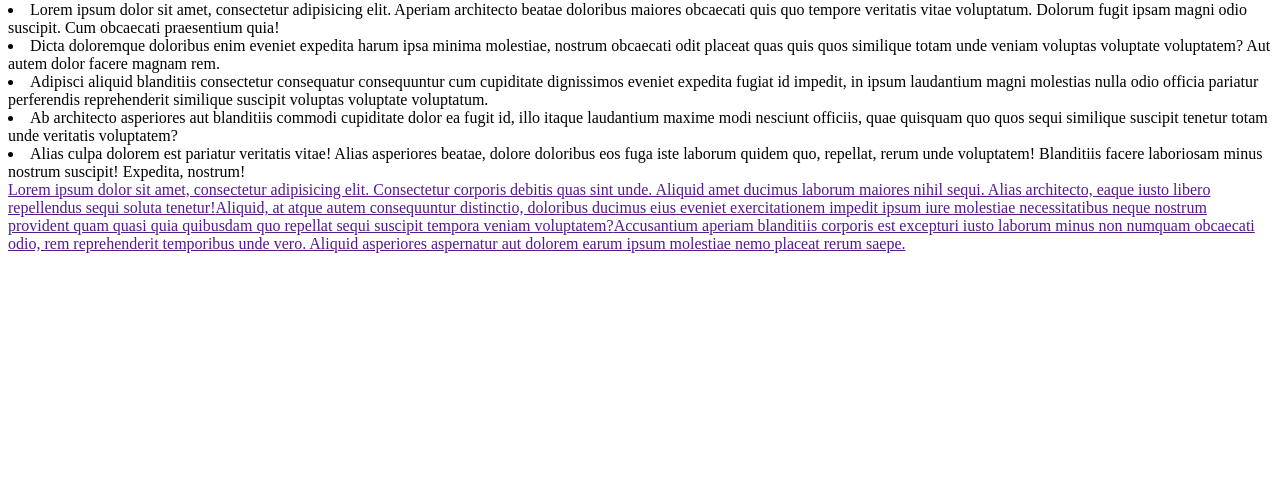
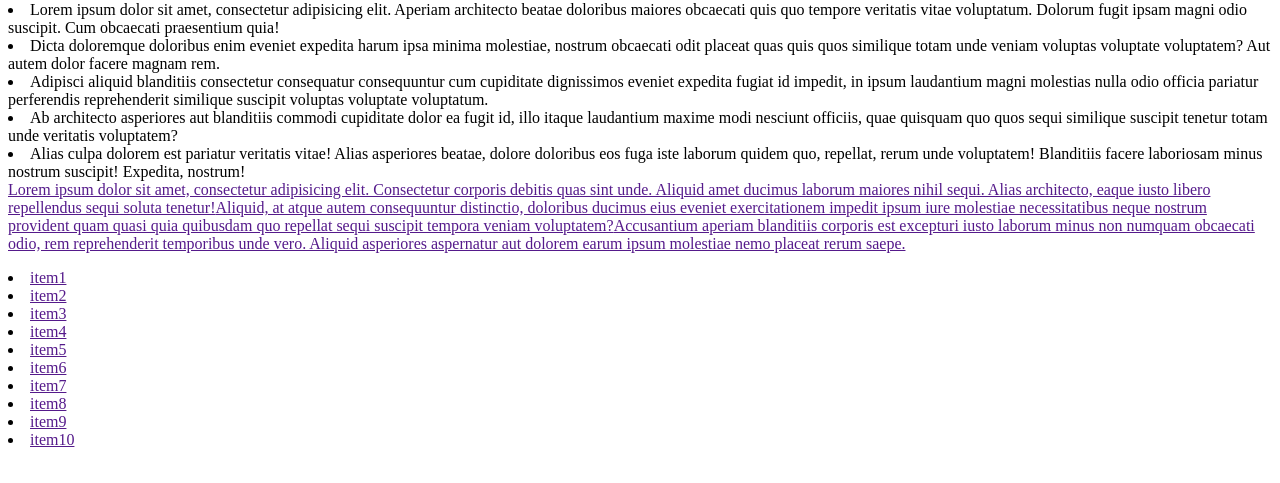
Before and after one commit to IsakjanovR/Av_node, a website: page index.html in a window 1280 px wide. Shown: the part 299-782 px from the top of the page. Drawn offline with Linux system fonts and the light colour scheme.

Commit message:
new chenges

```diff
--- a/index.html
+++ b/index.html
@@ -43,5 +43,16 @@
     repellat sequi suscipit tempora veniam voluptatem?</a><a href="">Accusantium aperiam blanditiis corporis est
     excepturi iusto laborum minus non numquam obcaecati odio, rem reprehenderit temporibus unde vero. Aliquid asperiores
     aspernatur aut dolorem earum ipsum molestiae nemo placeat rerum saepe.</a>
+<ul class="main-item"></ul>
+<li class="item-menu"><a href="" class="item-link">item1</a></li>
+<li class="item-menu"><a href="" class="item-link">item2</a></li>
+<li class="item-menu"><a href="" class="item-link">item3</a></li>
+<li class="item-menu"><a href="" class="item-link">item4</a></li>
+<li class="item-menu"><a href="" class="item-link">item5</a></li>
+<li class="item-menu"><a href="" class="item-link">item6</a></li>
+<li class="item-menu"><a href="" class="item-link">item7</a></li>
+<li class="item-menu"><a href="" class="item-link">item8</a></li>
+<li class="item-menu"><a href="" class="item-link">item9</a></li>
+<li class="item-menu"><a href="" class="item-link">item10</a></li>
 </body>
 </html>
```
